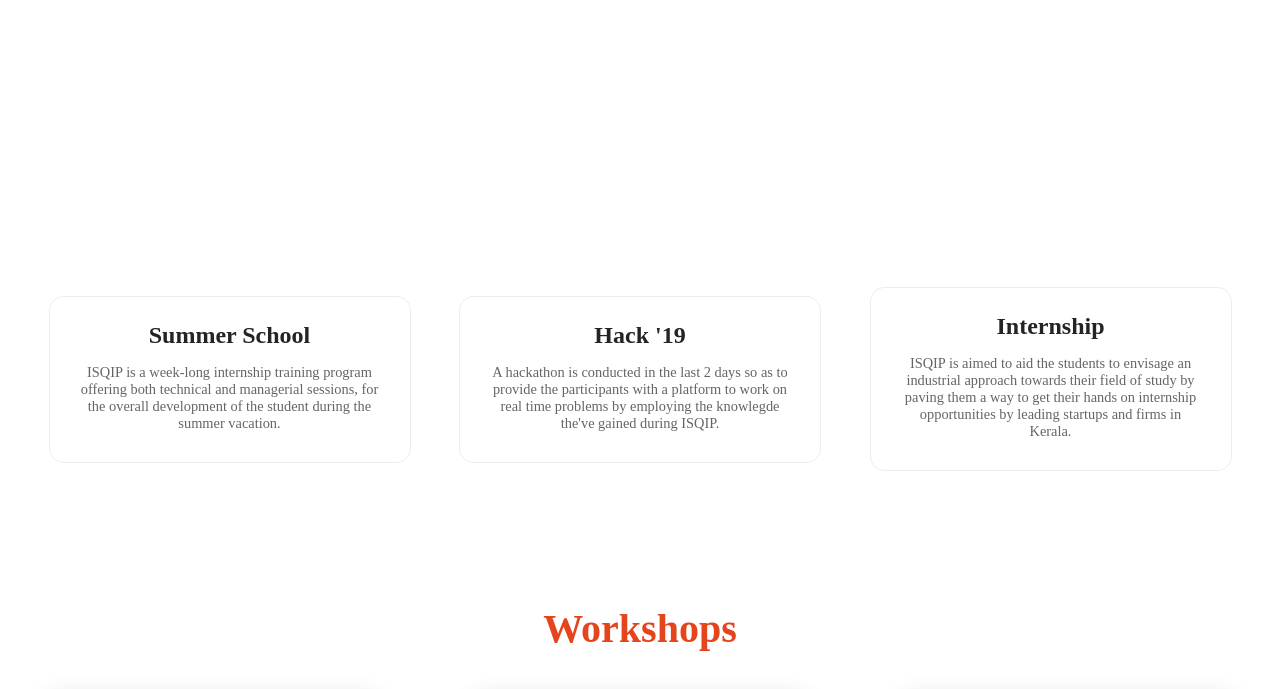
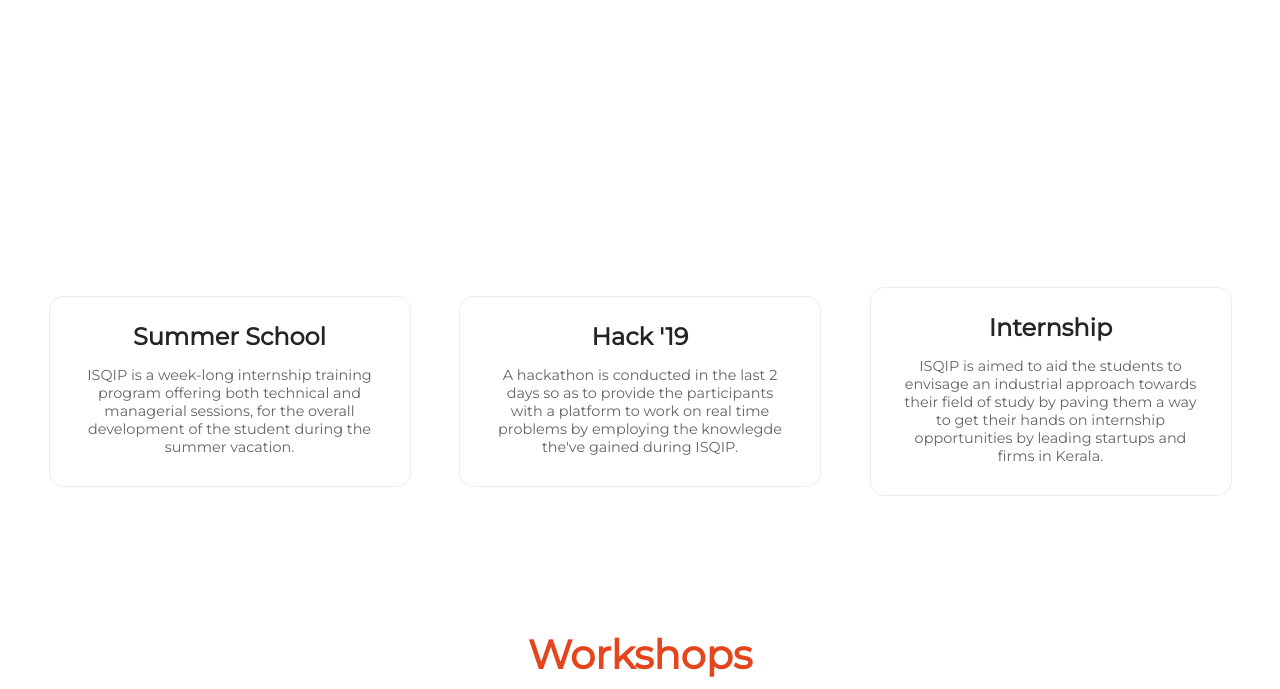
Before and after one commit to R-Aravind/isqip-19, a plain HTML site: page ISQIP-19/ISQIP-Branches/csisqip.html in a window 1280 px wide. Shown: the part 513-1202 px from the top of the page. Drawn offline with Linux system fonts and the light colour scheme.

Commit message:
Update main.css

```diff
--- a/ISQIP-19/ISQIP-Branches/resources/css/main.css
+++ b/ISQIP-19/ISQIP-Branches/resources/css/main.css
@@ -19,6 +19,7 @@
         FOOTER
 
 */
+@import url('https://fonts.googleapis.com/css?family=Montserrat&display=swap');
 
 @media only screen and (min-width: 575.98px) {
 
```
